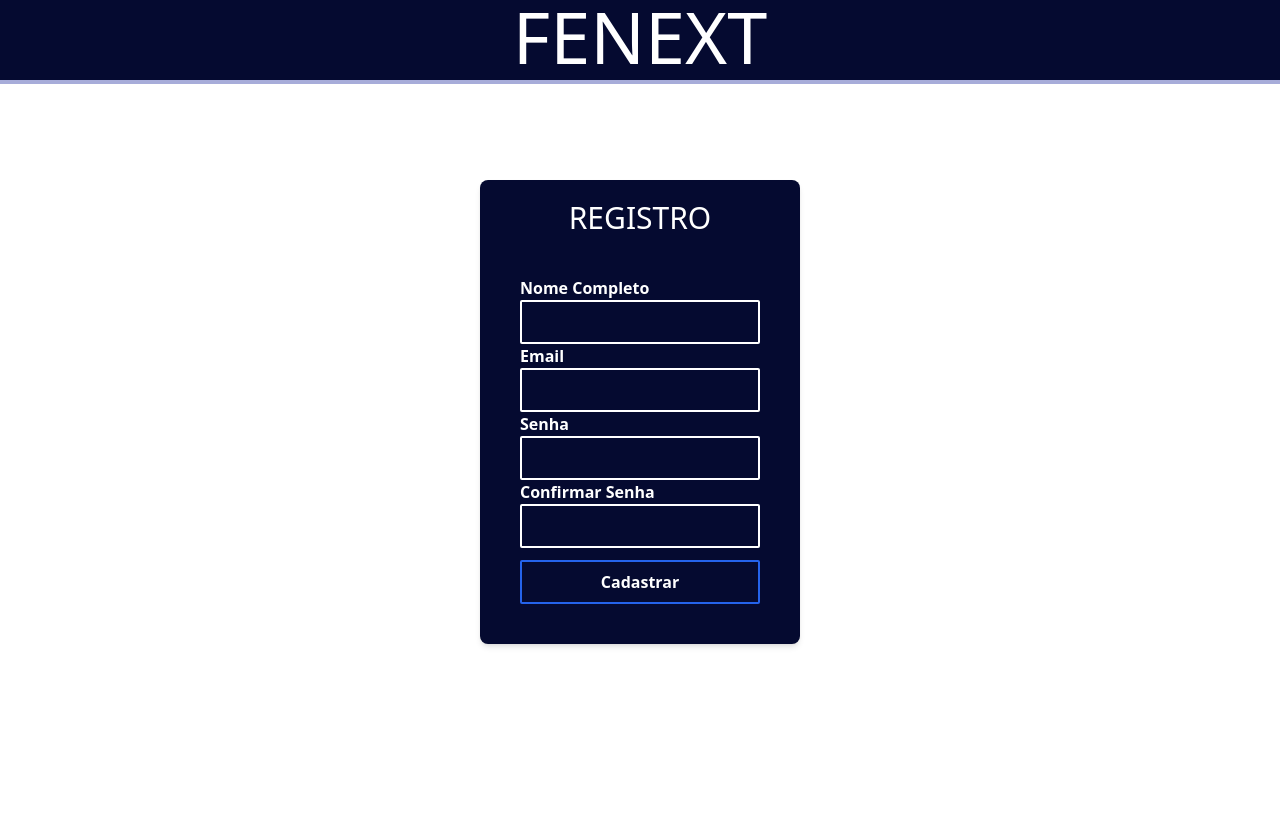
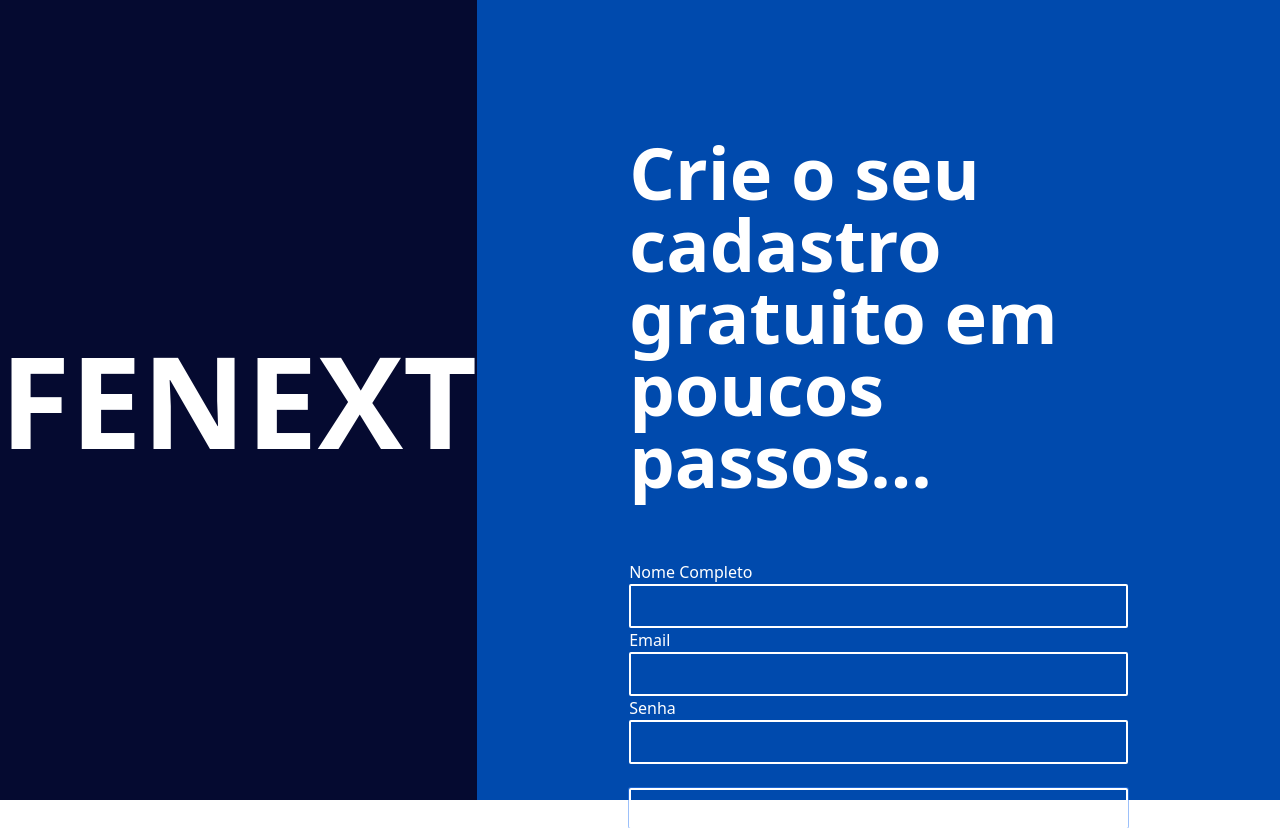
Before and after one commit to TreeSoluction/fnext-web, a Next.js app: page /register in a window 1280 px wide. Before the commit the page ends 800 px from the top, so only its background shows below. Built offline with nearby package versions, Linux system fonts and the light colour scheme.

Commit message:
register page changed to best modulation

```diff
--- a/src/app/register/page.tsx
+++ b/src/app/register/page.tsx
@@ -1,12 +1,24 @@
-import RegisterHeader from "../components/RegisterHeader";
-import RegisterBox from "../components/RegisterBox";
-
 export default function Home() {
   return (
-    <div>
-      <RegisterHeader />
-      <div className="flex justify-center items-center">
-        <RegisterBox />
+    <div className="xl:flex">
+      <div className="flex w-full xl:h-screen bg-HIGH_BLUE items-center justify-center">
+        <div className="xl:text-9xl text-7xl text-white font-bold">FENEXT</div>
+      </div>
+      <div className="flex-col h-screen bg-LOW_BLUE xl:p-14 pl-14 pr-14 pt-10">
+        <div className="md:text-6xl xl:text-7xl text-4xl xl:mt-20 xl:mr-24 xl:ml-24 text-white font-semibold">
+          Crie o seu cadastro gratuito em poucos passos...
+        </div>
+        <div className="mt-16">
+          <form className="xl:ml-24 xl:mr-24">
+            <label className="text-white">Nome Completo</label>
+            <input className="block w-full transition duration-200 rounded-sm bg-transparent border-2 border-white text-white" />
+            <label className="text-white">Email</label>
+            <input className="block w-full transition duration-200 rounded-sm bg-transparent border-2 border-white text-white" />
+            <label className="text-white">Senha</label>
+            <input className="block w-full transition duration-200 rounded-sm bg-transparent border-2 border-white text-white" />
+            <button className="text-white transition duration-200 outline-none focus:outline hover:outline hover:outline-5 focus:outline-5 focus:outline-blue-600 hover:outline-blue-600 ring-1 hover:bg-white hover:text-black bg-transparent border-2 border-white mt-6 h-10 w-full rounded-sm font-semibold">Registrar</button>
+          </form>
+        </div>
       </div>
     </div>
   );
```
